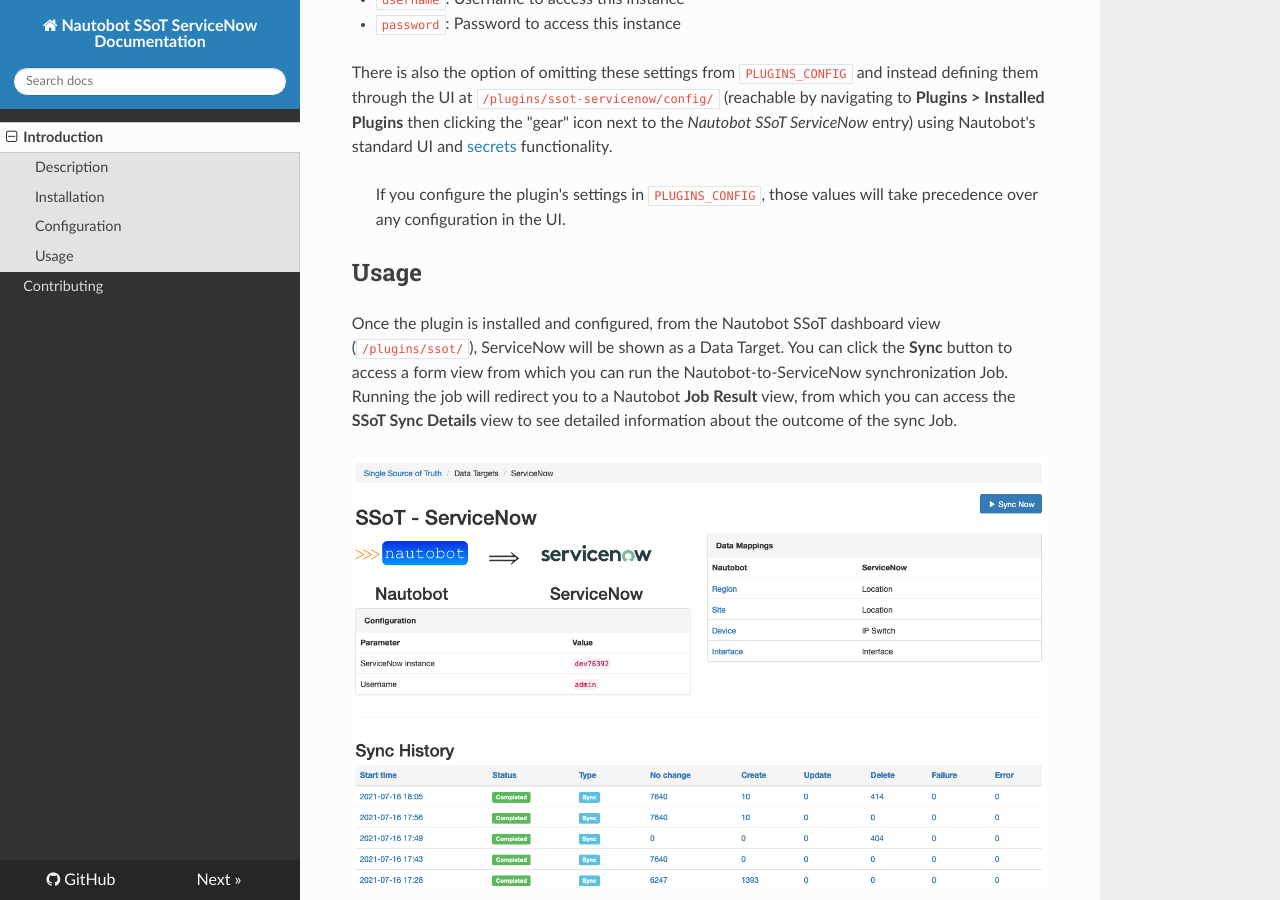
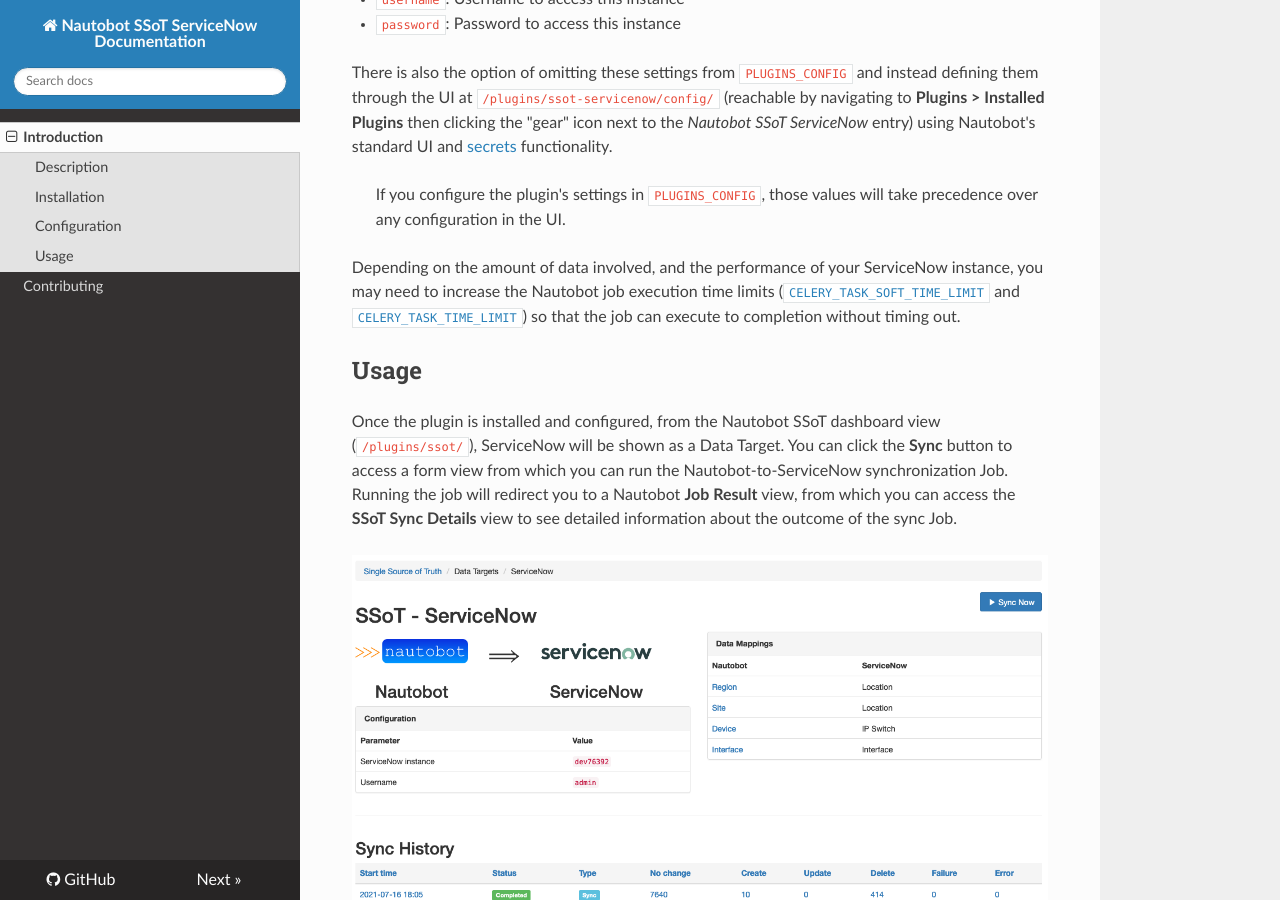
Before and after one commit to nautobot/nautobot-plugin-ssot-servicenow, an MkDocs documentation site: the page built from docs/index.md, in a window 1280 px wide and 900 px high, scrolled down 1194 px. Built offline with MkDocs 1.6.1, drawn with Linux system fonts in a browser that asks for light colours; nearby versions of some CDN libraries.

Commit message:
Add note in documentation about configuring Celery time limits if needed

```diff
--- a/docs/index.md
+++ b/docs/index.md
@@ -55,6 +55,8 @@ There is also the option of omitting these settings from `PLUGINS_CONFIG` and in
 
 > If you configure the plugin's settings in `PLUGINS_CONFIG`, those values will take precedence over any configuration in the UI.
 
+Depending on the amount of data involved, and the performance of your ServiceNow instance, you may need to increase the Nautobot job execution time limits ([`CELERY_TASK_SOFT_TIME_LIMIT`](https://nautobot.readthedocs.io/en/stable/configuration/optional-settings/#celery_task_soft_time_limit) and [`CELERY_TASK_TIME_LIMIT`](https://nautobot.readthedocs.io/en/stable/configuration/optional-settings/#celery_task_time_limit)) so that the job can execute to completion without timing out.
+
 ## Usage
 
 Once the plugin is installed and configured, from the Nautobot SSoT dashboard view (`/plugins/ssot/`), ServiceNow will be shown as a Data Target. You can click the **Sync** button to access a form view from which you can run the Nautobot-to-ServiceNow synchronization Job. Running the job will redirect you to a Nautobot **Job Result** view, from which you can access the **SSoT Sync Details** view to see detailed information about the outcome of the sync Job.
```
Also changed, not shown: README.md (+3 -1 lines).
